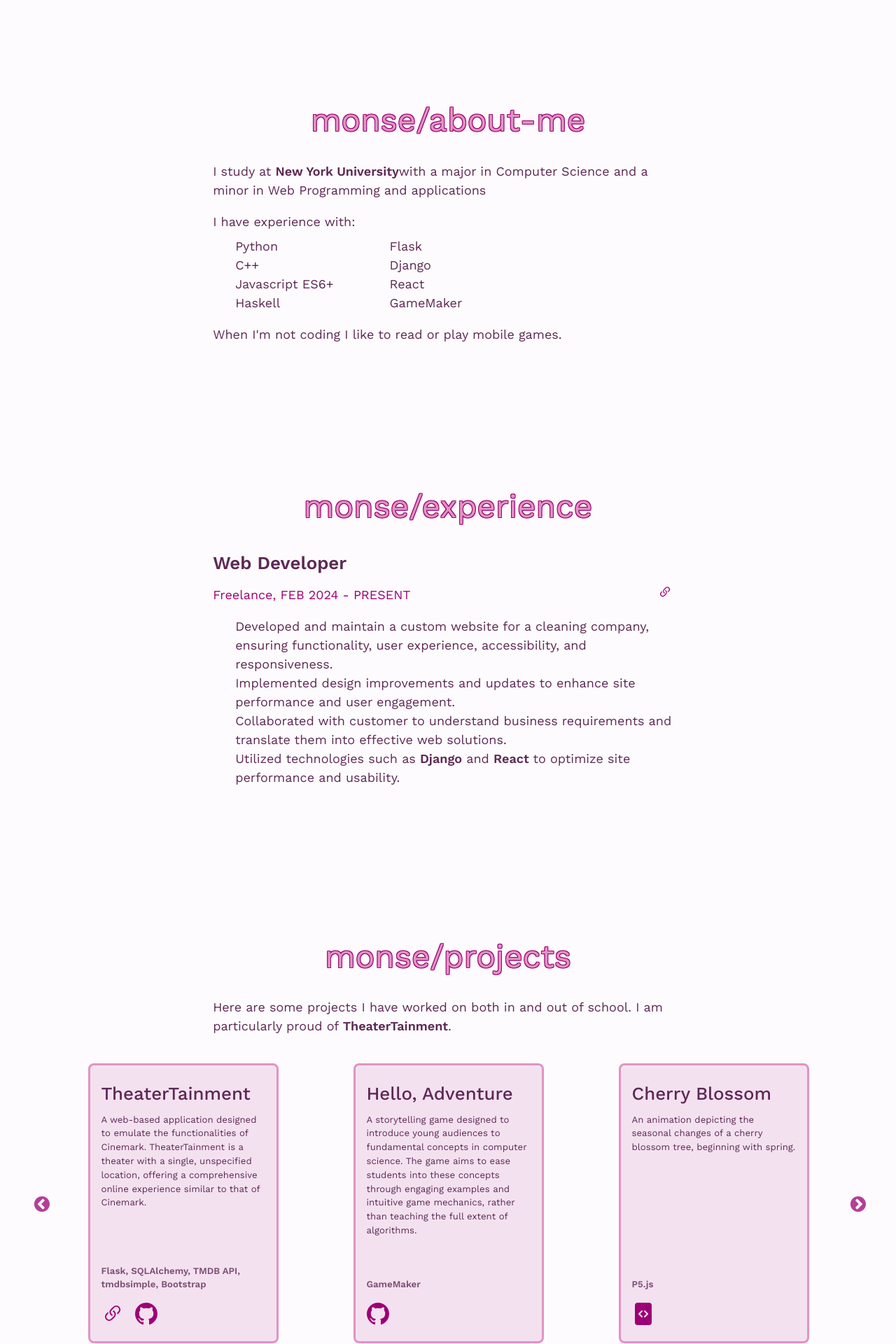
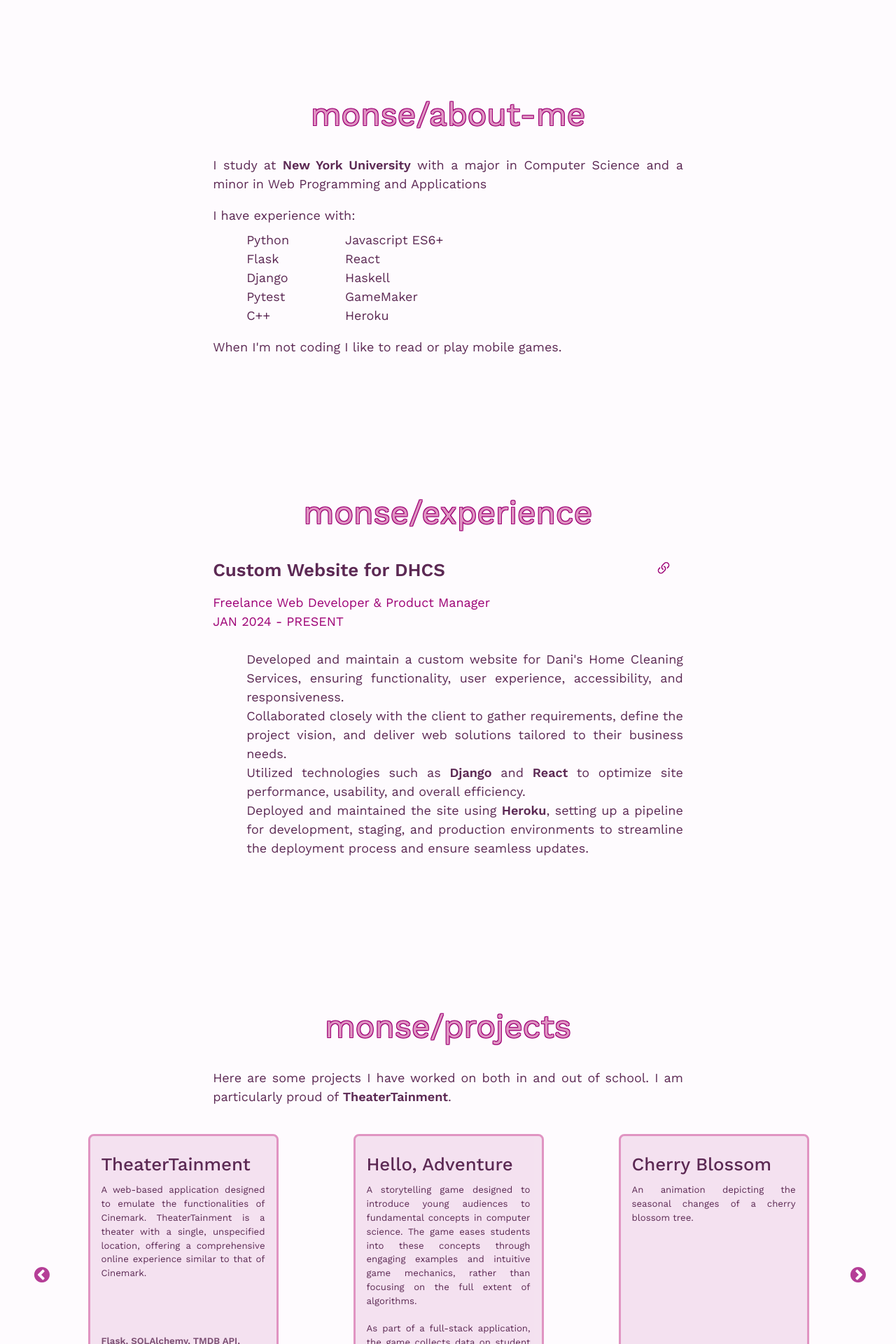
Before and after one commit to mnsrt-pb/mnsrt-pb.github.io, a React (Create React App) app: page / in a window 1280 px wide. Shown: the part 880-2800 px from the top of the page at 70% size. Built offline with nearby package versions, Linux system fonts and the light colour scheme.

Commit message:
Updated existing content
* changes to DHCS and Hello, Adventure
* changed alignment

```diff
--- a/src/css/compile/main.css
+++ b/src/css/compile/main.css
@@ -5,6 +5,10 @@ body {
     font-size: var(--fs-400);
     color: rgb(var(--clr-dark));
     background-color: rgb(var(--clr-light));
+}
+
+p:not(.ignore-default-align) , li {
+    text-align: justify;
 }
 
 /* Navigation */
@@ -79,6 +83,7 @@ header {
     width: 15rem;
     height: 22rem;
     margin: 1rem auto;
+    overflow-y: auto;
 }
 
 .card:hover {
--- a/src/css/compiled.css
+++ b/src/css/compiled.css
@@ -217,6 +217,11 @@ body {
     background-color: rgb(var(--clr-light));
 }
 
+p:not(.ignore-default-align) , li {
+    text-align: justify;
+}
+
+/* Navigation */
 header {
     background-color: rgb(var(--clr-light));
     position: fixed;
@@ -226,7 +231,6 @@ header {
     z-index: 1000;
 }
 
-/* Navigation */
 .navigation {
     justify-content: center;
 }
@@ -244,22 +248,7 @@ header {
 }
 /* Navigation end */
 
-#home > p {
-    font-size: 1.125rem;
-}
-
-h2 {
-    margin-bottom: 1rem;
-}
-
-main {
-    padding-top: 6rem;
-    margin-inline: 1rem;
-    display: flex;
-    flex-direction: column;
-    gap: 10rem;
-}
-
+/* Grid Container */
 .grid-container {
     display: grid;
     grid-template-columns: 1fr;
@@ -282,7 +271,7 @@ main {
     align-self: start;
 }
 
-.grid-container--home>* {
+.grid-container--home > * {
     max-width: 35ch;
 }
 
@@ -291,48 +280,9 @@ main {
     padding-bottom: 40vh;
     text-align: center;
 }
+/* Grid Container end */
 
-.grid-list {
-    grid-template-columns: auto 1fr;
-    grid-column-gap: 2rem;
-    grid-row-gap: 0;
-    margin-top: .5rem;
-}
-
-.grid-list > li{
-    margin-right: 1rem;
-}
-
-.command-icon-list > li {
-    position: relative;
-    padding-left: 2rem;
-}
-
-.command-icon-list > li::before {
-    display: inline-block;
-    content: "\F2C6";
-    font-family: 'bootstrap-icons';
-    font-size: var(--fs-400);
-    font-weight: 600;
-    color: rgb(var(--clr-dark-pink));
-    position: absolute;
-    left: 0;
-}
-
-.svg-links > a, .experience-website > a {
-    color: rgb(var(--clr-dark-pink));
-    margin-right: 1rem;
-}
-
-.svg-links > a:hover, .experience-website > a:hover {
-    color: rgb(var(--clr-light-pink));
-}
-
-.experience-info {
-    display: flex;
-    justify-content: space-between;
-}
-
+/* Card */
 .card {
     display: flex;
     flex-direction: column;
@@ -343,11 +293,12 @@ main {
     width: 15rem;
     height: 22rem;
     margin: 1rem auto;
+    overflow-y: auto;
 }
 
 .card:hover {
     background-color: rgba(var(--clr-dark-pink), .15);
-    border: solid 3px rgba(var(--clr-dark-pink), .7);
+    border-color: rgba(var(--clr-dark-pink), .7);
 }
 
 .cards {
@@ -360,7 +311,6 @@ main {
         height: 26rem;
         margin: .5rem auto;
     }
-
 }
 
 @media (min-width: 40rem) {
@@ -383,6 +333,28 @@ main {
     font-weight: 600;
     color: rgba(var(--clr-dark), .8)
 }
+/* Card end */
+
+.command-icon-list > li {
+    position: relative;
+    padding-left: 2rem;
+}
+
+.command-icon-list > li::before {
+    display: inline-block;
+    content: "\F2C6";
+    font-family: 'bootstrap-icons';
+    font-size: var(--fs-400);
+    font-weight: 600;
+    color: rgb(var(--clr-dark-pink));
+    position: absolute;
+    left: 0;
+}
+
+.experience-info {
+    display: flex;
+    justify-content: space-between;
+}
 
 footer {
     margin-inline: auto;
@@ -391,7 +363,50 @@ footer {
     padding-bottom: 2rem;
 }
 
-hr { border: solid .5px rgb(var(--clr-light-pink)); }
+.grid-list {
+    grid-template-columns: auto 1fr;
+    grid-column-gap: 2rem;
+    grid-row-gap: 0;
+    margin-top: .5rem;
+}
+
+.grid-list > li {
+    margin-right: 1rem;
+}
+
+h2 {
+    margin-bottom: 1rem;
+}
+
+hr {
+    border: solid .5px rgb(var(--clr-light-pink));
+}
+
+#home > p {
+    font-size: 1.125rem;
+}
+
+main {
+    padding-top: 6rem;
+    margin-inline: 1rem;
+    display: flex;
+    flex-direction: column;
+    gap: 10rem;
+}
+
+p + ul {
+    margin-top: 0;
+    margin-left: 1rem;
+}
+
+.svg-links > a, .experience-website > a {
+    color: rgb(var(--clr-dark-pink));
+    margin-right: 1rem;
+}
+
+.svg-links > a:hover, .experience-website > a:hover {
+    color: rgb(var(--clr-light-pink));
+}
 
 /* Overwriting slick's styles */
 .slick-prev:before,
--- a/src/js/components/About.js
+++ b/src/js/components/About.js
@@ -8,21 +8,24 @@ export default function About() {
             </h2>
             <div>
                 <p>
-                    I study at <span className='fw-600'>New York University</span>
-                    with a major in Computer Science and a minor in Web Programming and applications
+                    I study at <span className='fw-600'>New York University</span> with
+                    a major in Computer Science and a minor in Web Programming and Applications
                 </p>
                 <p>
                     I have experience with:
                 </p>
                 <ul className='grid grid-list command-icon-list'>
                     <li>Python</li>
+                    <li>Javascript ES6+</li>
                     <li>Flask</li>
+                    <li>React</li>
+                    <li>Django</li>
+                    <li>Haskell</li>
+                    <li>Pytest</li>
+                    <li>GameMaker</li>
                     <li>C++</li>
-                    <li>Django</li>
-                    <li>Javascript ES6+</li>
-                    <li>React</li>
-                    <li>Haskell</li>
-                    <li>GameMaker</li>
+                    <li>Heroku</li>
+
                 </ul>
                 <p>When I'm not coding I like to read or play mobile games.</p>
             </div>
--- a/src/js/components/Card.js
+++ b/src/js/components/Card.js
@@ -5,7 +5,7 @@ export default function Card({title, description, technologies, website, github,
         <section className='card'>
             <h3 className="fs-500 fw-500 text-pink">{title}</h3>
             <p className="fs-200">{description}</p>
-            <p>{technologies}</p>
+            <p className='ignore-default-align'>{technologies}</p>
             <div className='svg-links'>
                 {
                     website &&
--- a/src/js/components/Experience.js
+++ b/src/js/components/Experience.js
@@ -7,27 +7,26 @@ export default function Experience() {
                 monse/experience
             </h2>
             <div>
-                <h3 className='fs-500 fw-600'>
-                    Web Developer
-                </h3>
-                <p className='text-dark-pink experience-info'>
-                    <span>
-                        Freelance,
-                        <span className='uppercase'> Feb 2024 - Present</span>
-                    </span>
-                    <span className='experience-website'><a href='https://dhcs-9edc1802518f.herokuapp.com/' aria-label="Visit website">
-                        <svg xmlns="http://www.w3.org/2000/svg" width="20" height="20" fill="currentColor" className="bi bi-link-45deg" viewBox="0 0 16 16">
+                <h3 className='fs-500 fw-600 experience-info'>
+                    <span>Custom Website for DHCS</span>
+                    <span className='experience-website'><a href='https://danishomecleaningservices.com/' aria-label="Visit website">
+                        <svg xmlns="http://www.w3.org/2000/svg" width="24" height="24" fill="currentColor" className="bi bi-link-45deg" viewBox="0 0 16 16">
                             <path d="M4.715 6.542 3.343 7.914a3 3 0 1 0 4.243 4.243l1.828-1.829A3 3 0 0 0 8.586 5.5L8 6.086a1 1 0 0 0-.154.199 2 2 0 0 1 .861 3.337L6.88 11.45a2 2 0 1 1-2.83-2.83l.793-.792a4 4 0 0 1-.128-1.287z" />
                             <path d="M6.586 4.672A3 3 0 0 0 7.414 9.5l.775-.776a2 2 0 0 1-.896-3.346L9.12 3.55a2 2 0 1 1 2.83 2.83l-.793.792c.112.42.155.855.128 1.287l1.372-1.372a3 3 0 1 0-4.243-4.243z" />
                         </svg>
                         </a>
                     </span>
+                </h3>
+
+                <p className='text-dark-pink'>
+                    Freelance Web Developer & Product Manager <br/>
+                    <span className='uppercase'> Jan 2024 - Present</span><br/><br/>
                 </p>
                 <ul className='command-icon-list'>
-                    <li>Developed and maintain a custom website for a cleaning company, ensuring functionality, user experience, accessibility, and responsiveness.</li>
-                    <li>Implemented design improvements and updates to enhance site performance and user engagement.</li>
-                    <li>Collaborated with customer to understand business requirements and translate them into effective web solutions.</li>
-                    <li>Utilized technologies such as <span className='fw-600'>Django</span> and <span className='fw-600'>React</span> to optimize site performance and usability.</li>
+                    <li>Developed and maintain a custom website for Dani's Home Cleaning Services, ensuring functionality, user experience, accessibility, and responsiveness.</li>
+                    <li>Collaborated closely with the client to gather requirements, define the project vision, and deliver web solutions tailored to their business needs.</li>
+                    <li>Utilized technologies such as <span className='fw-600'>Django</span> and <span className='fw-600'>React</span> to optimize site performance, usability, and overall efficiency.</li>
+                    <li>Deployed and maintained the site using <span className='fw-600'>Heroku</span>, setting up a pipeline for development, staging, and production environments to streamline the deployment process and ensure seamless updates.</li>
                 </ul>
             </div>
         </section>
--- a/src/js/components/Footer.js
+++ b/src/js/components/Footer.js
@@ -17,7 +17,7 @@ export default function Footer(){
                 </a>
             </div>
             <hr />
-            <p className='fs-300 text-dark-pink'>© 2024 Monserat Pavia-Bravo</p>
+            <p className='fs-300 text-dark-pink ignore-default-align'>© 2024 Monserat Pavia-Bravo</p>
         </footer>
     )
 }
--- a/src/js/components/Home.js
+++ b/src/js/components/Home.js
@@ -6,7 +6,7 @@ export default function Home(){
             <h1 className='fs-700'>
                 <span className='fw-500'>Hi, I'm</span><span className='block fs-800 text-pink-outlined fw-500'>Monse</span>
             </h1>
-            <p>I am a software engineer based in <span className='fw-600'>NYC</span> with interests in artificial intelligence, full-stack web/app development, and functional programming.</p>
+            <p class='ignore-default-align'>I am a software engineer based in <span className='fw-600'>NYC</span> with interests in artificial intelligence, full-stack web/app development, and functional programming.</p>
         </div>
     )
 }
--- a/src/js/data.js
+++ b/src/js/data.js
@@ -5,21 +5,28 @@ const projectsData = [
             TheaterTainment is a theater with a single, unspecified location, offering a comprehensive \
             online experience similar to that of Cinemark.',
 
-        technologies: 'Flask, SQLAlchemy, TMDB API, tmdbsimple, Bootstrap',
+        technologies: 'Flask, SQLAlchemy, TMDB API, tmdbsimple, pytest, Bootstrap',
         website: 'https://mnsrt-pb.github.io/theatertainment-showcase/',
         github: 'https://github.com/mnsrt-pb/TheaterTainment'
     },
     {
         title: 'Hello, Adventure',
-        description: 'A storytelling game designed to introduce young audiences to fundamental concepts \
-            in computer science. The game aims to ease students into these concepts through engaging examples \
-            and intuitive game mechanics, rather than teaching the full extent of algorithms.',
+        description: <span>A storytelling game designed to introduce young audiences to fundamental concepts
+        in computer science. The game eases students into these concepts through engaging examples and
+        intuitive game mechanics, rather than focusing on the full extent of algorithms.
+        <br /><br />
+        As part of a full-stack application, the game collects data on student progression,
+        which is transmitted and stored in a database for tracking and analysis. When loading the game,
+        data from the database is used to allow students to continue from where they left off, providing
+        a seamless experience.
+        <br /><br />
+        </span>,
         technologies: 'GameMaker',
         github: 'https://github.com/nyu-team-b18/Game_GameMaker'
     },
     {
         title: 'Cherry Blossom',
-        description: 'An animation depicting the seasonal changes of a cherry blossom tree, beginning with spring.',
+        description: 'An animation depicting the seasonal changes of a cherry blossom tree.',
         technologies: 'P5.js',
         source: 'https://editor.p5js.org/mns13/sketches/eK1BPjwwn'
     },
```
